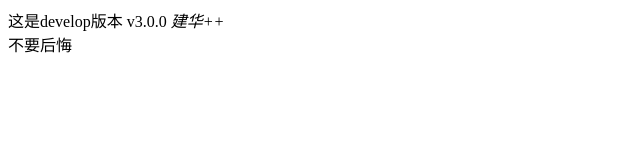
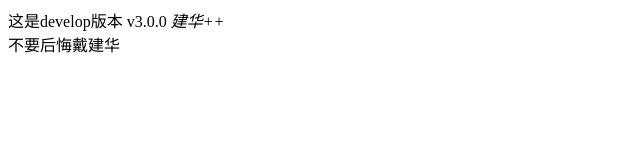
Before and after one commit to Element-DM/sss, a plain HTML site: page index.html in a window 1280 px wide. Shown: the full height of the page, 0-640 px from the left. Drawn offline with Linux system fonts and the light colour scheme.

Commit message:
developA change index.html

```diff
--- a/index.html
+++ b/index.html
@@ -11,7 +11,7 @@
   <!-- git pull -->
     这是develop版本 v3.0.0
     <i class="fa fa-adjust" aria-hidden="true">建华++</i>
-    <div>不要后悔</div>
+    <div>不要后悔戴建华</div>
   </footer>
 </body>
 </html>
```
